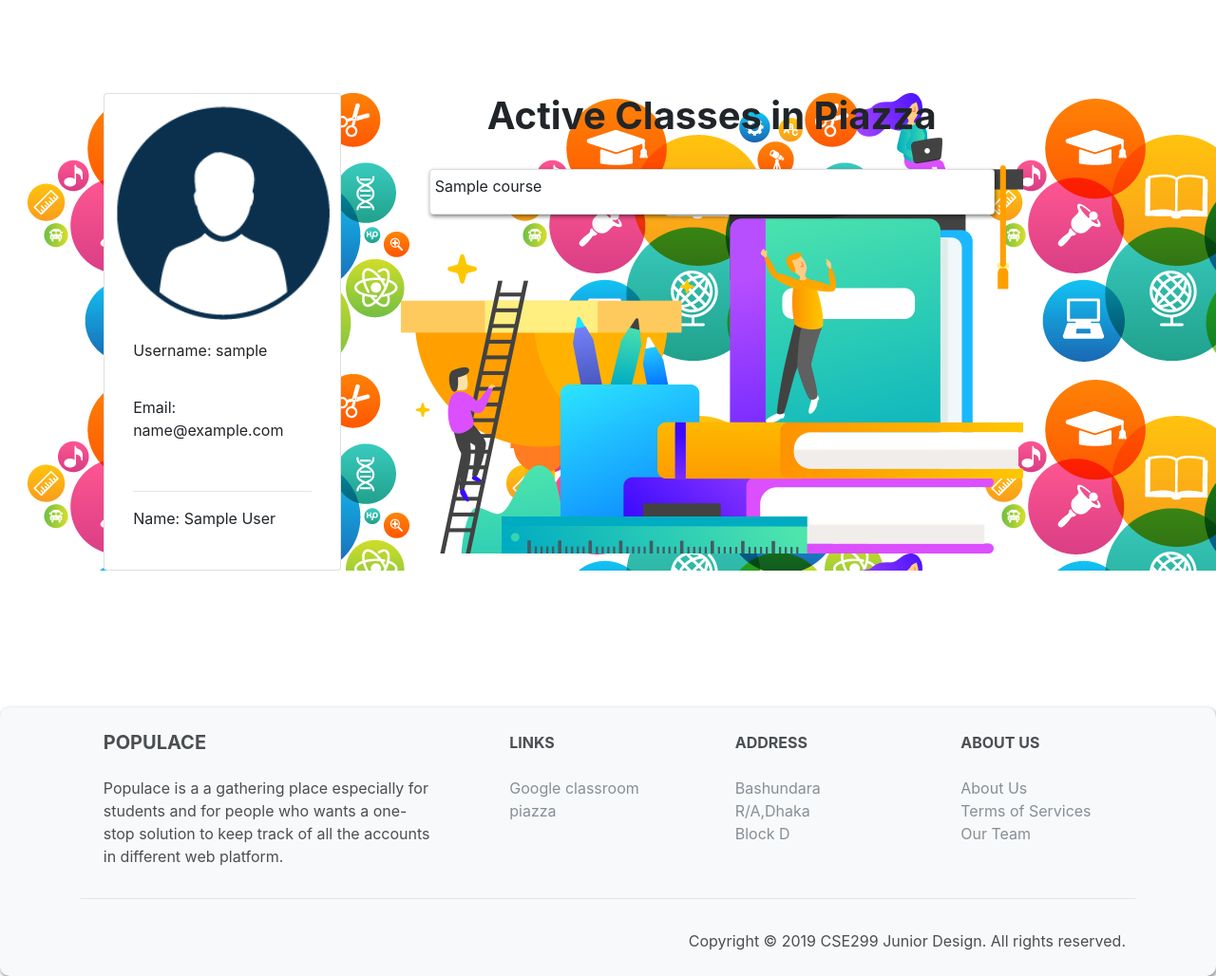
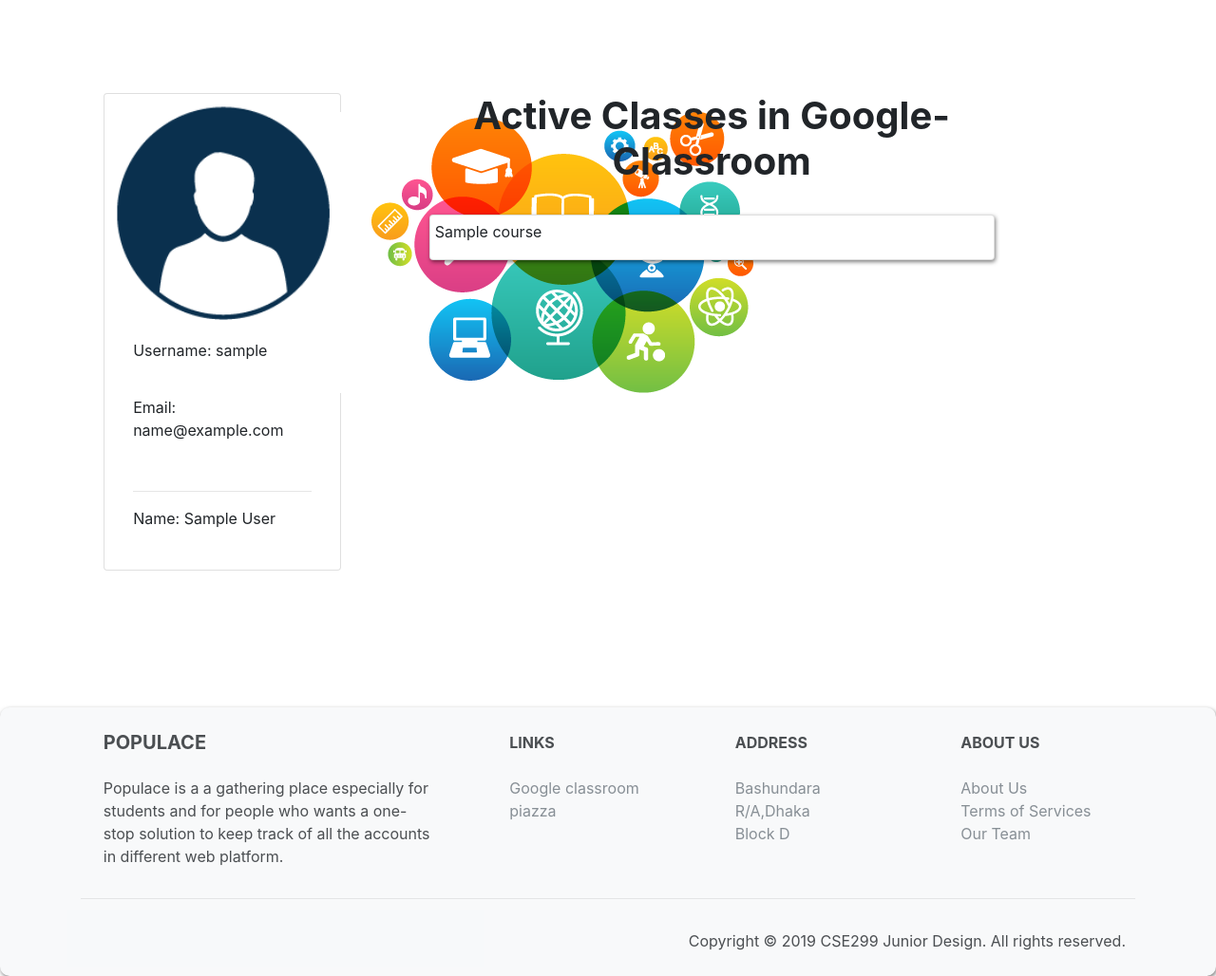
Before and after one commit to NSU-SU19CSE299S16/SU19CSE299S16G03NSU, a Django app: template Project Code/Populace/api/templates/api/google-class.html in a window 1280 px wide. Shown: the part 58-1086 px from the top of the page at 95% size. Run offline with Django 3.2, Linux system fonts and the light colour scheme; a user stored in the database is signed in; tables that the repository leaves empty hold one stand-in row (values such as "Sample post"); the template is opened without the code that fills it: most values are stand-ins (such as "Sample title", 1, 10 or a date in 2020); some libraries are stand-ins or nearby versions.

Commit message:
Feature #27 : design changes in google-class.html

```diff
--- a/Project Code/Populace/api/templates/api/google-class.html
+++ b/Project Code/Populace/api/templates/api/google-class.html
@@ -6,7 +6,7 @@
 <br>
 <br>
 
-<div class="row"style="background-image: url({% static "education.png" %});">
+<div class="row">
 <div class="col-1">
 
 </div>
@@ -21,12 +21,14 @@
     </div>
 </div>
 <div class="col-1">
-
+  <div class="learning_img">
+      <img src="{% static "education.png" %}" class="image-fluid" alt="" style='padding:20px;'>
+  </div>
 </div>
-<div class="col-6" style="background-image: url({% static "learning_img.png" %});">
+<div class="col-6">
 
 
-<h1 class="text-center font-weight-bold">Active Classes in Piazza</h1><br>
+<h1 class="text-center font-weight-bold">Active Classes in Google-Classroom</h1><br>
 
 
 <div class="container">
--- a/Project Code/Populace/api/templates/api/piazza.html
+++ b/Project Code/Populace/api/templates/api/piazza.html
@@ -19,7 +19,9 @@
         </div>
     </div>
     <div class="col-1">
-
+      <div class="learning_img">
+          <img src="{% static "education.png" %}" class="image-fluid" alt="" style='padding:20px;'>
+      </div>
     </div>
     <div class="col-6" style="background-image: url({% static "learning_img.png" %});">
 
--- a/Project Code/Populace/api/views.py
+++ b/Project Code/Populace/api/views.py
@@ -184,7 +184,7 @@ def piazza_posts(request,pk = None):
 # Function for piazza api functionality ends here
 # Function for google classroom api functionality starts here
 SCOPES = ['https://www.googleapis.com/auth/classroom.courses.readonly']
-g_courses = []
+
 def profile_g(request):
     if request.method =='POST':
         # If modifying these scopes, delete the file token.pickle.
@@ -210,6 +210,7 @@ def profile_g(request):
          # Call the Classroom API
         results = service.courses().list(pageSize=5).execute()
         courses = results.get('courses', [])
+        g_courses = []
         if not courses:
             print('No courses found.')
         else:
```
